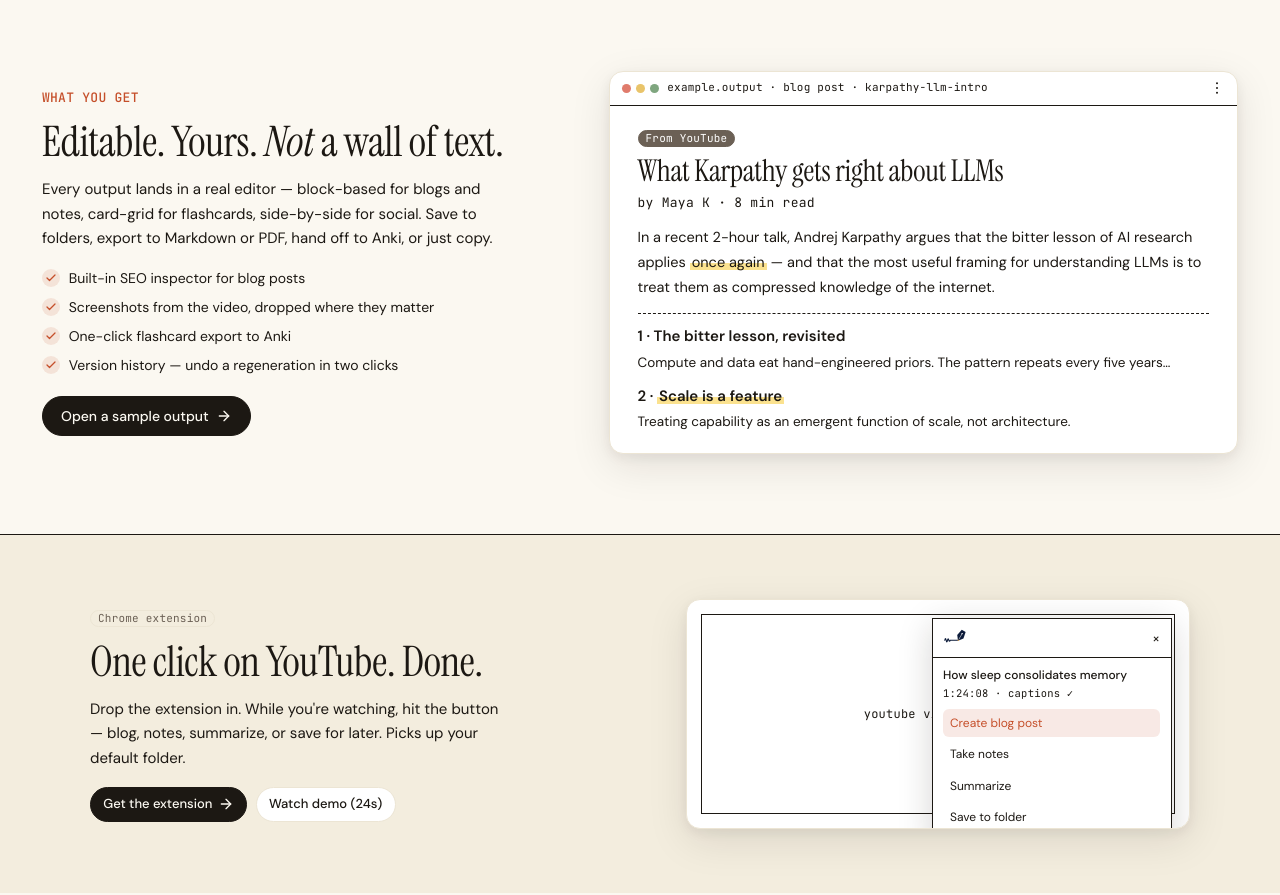
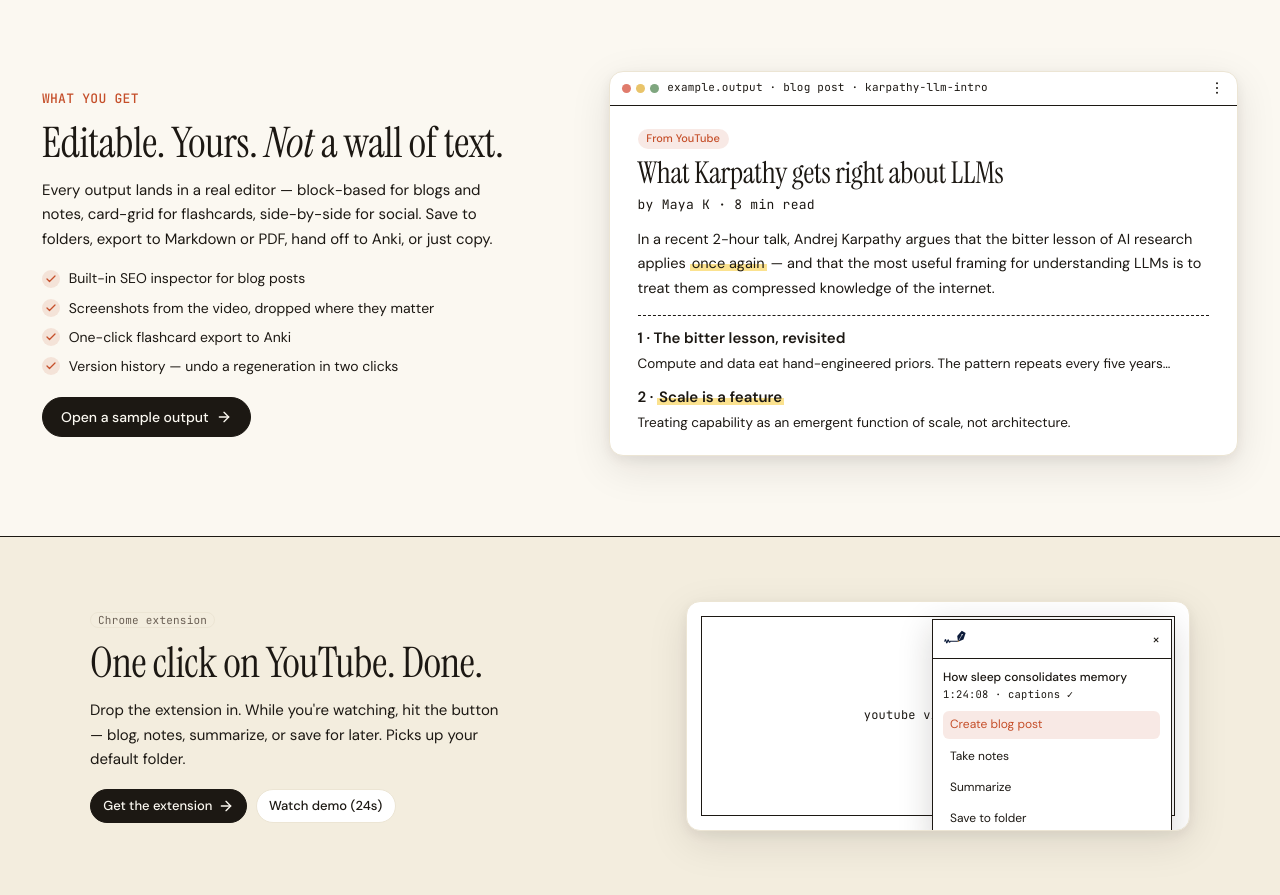
Before and after one commit to HemanthKusi/XtractNote, a Next.js app in the folder frontend/: page / in a window 1280 px wide. Shown: the part 1360-2255 px from the top of the page. Built offline with nearby package versions, Linux system fonts and the light colour scheme.

Commit message:
Changed the background and text color of the From YouTube chip to same color as the checkmark.

```diff
--- a/frontend/src/components/landing/output-preview.tsx
+++ b/frontend/src/components/landing/output-preview.tsx
@@ -144,7 +144,15 @@ export function OutputPreview() {
           {/* Editor content area — sample blog post */}
           <div className="px-6 py-5 md:px-8 md:py-6">
             {/* From YouTube chip */}
-            <Chip variant="solid">From YouTube</Chip>
+            <span
+                className="inline-flex rounded-[var(--xn-radius-pill)] px-2.5 py-0.5 text-[11px] font-medium"
+                style={{
+                    backgroundColor: "var(--xn-accent-soft)",
+                    color: "var(--xn-accent)",
+                }}
+                >
+                From YouTube
+            </span>
 
             {/* Blog title */}
             <h3 className="mt-2 font-serif text-[26px] leading-[1.15] tracking-tight md:text-[30px]">
```
